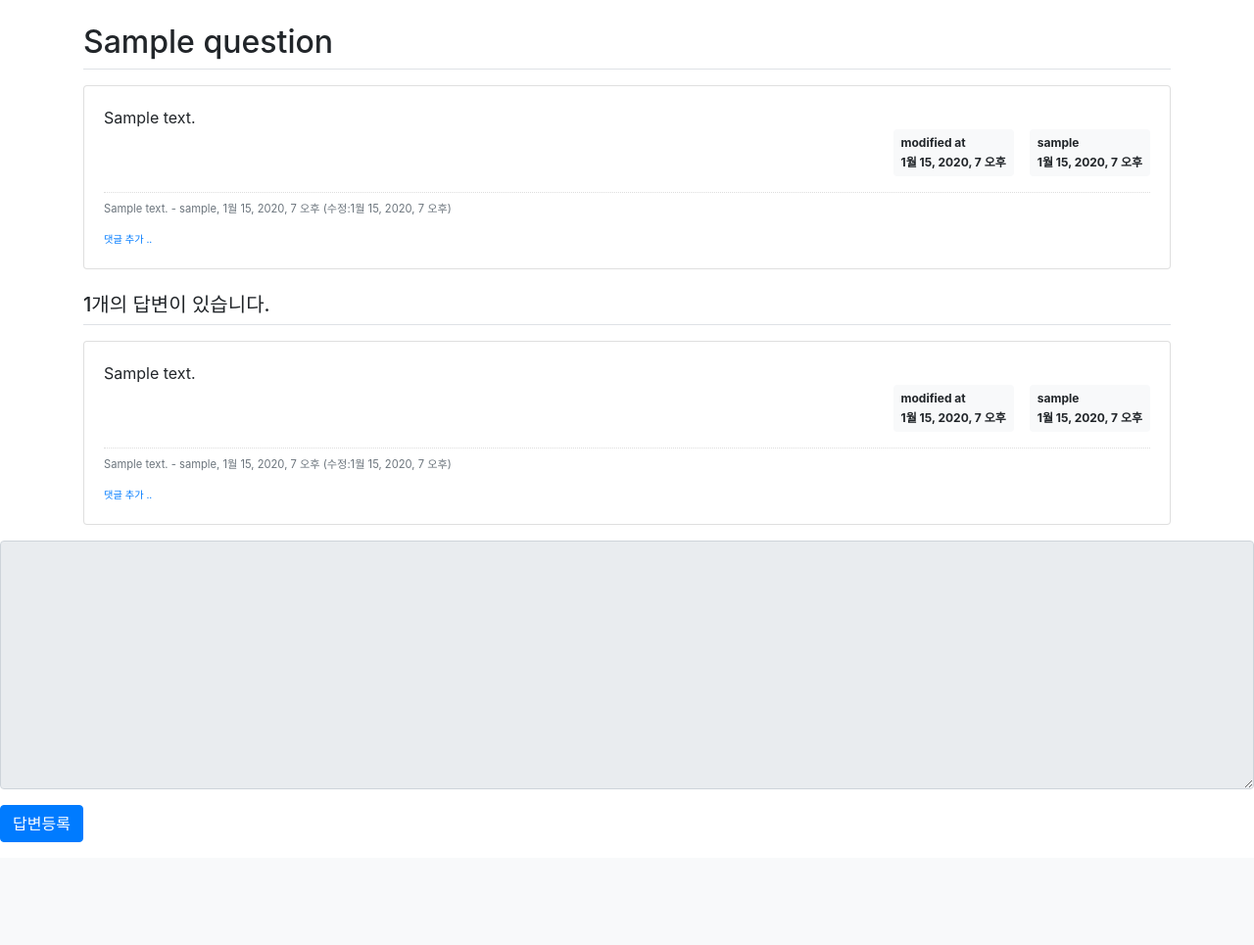
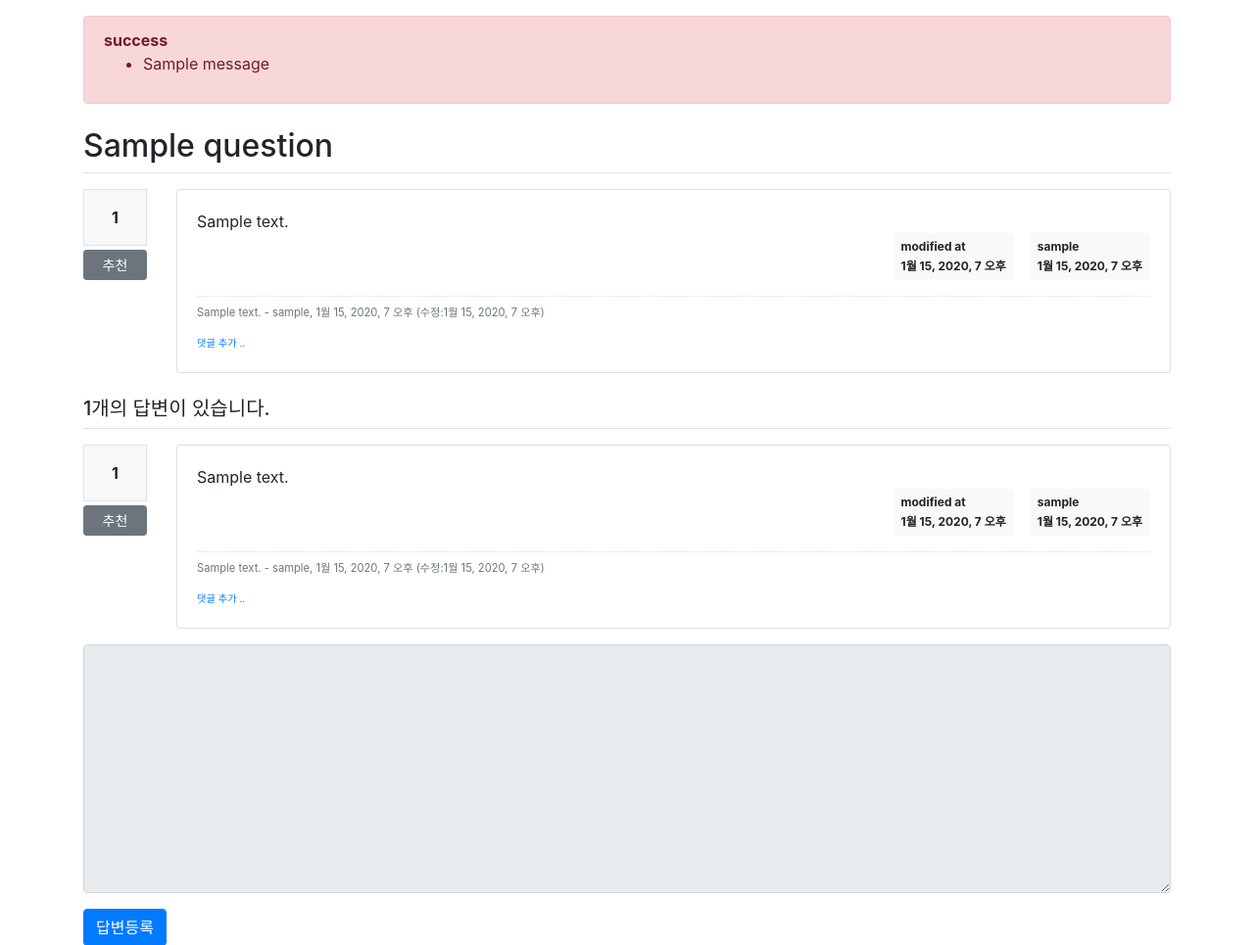
Before and after one commit to jhkang1517/pybo, a Django app: page /pybo/1/ in a window 1280 px wide. Shown: the part 57-1022 px from the top of the page at 98% size. Before the commit the page ends 917 px from the top, so only its background shows below. Run offline with Django 3.2, Linux system fonts and the light colour scheme; tables that the repository leaves empty hold one stand-in row (values such as "Sample post"); one stand-in notice (Sample message) is shown; some libraries are stand-ins or nearby versions.

Commit message:
20200821 오후 커밋

```diff
--- a/pybo/models.py
+++ b/pybo/models.py
@@ -14,13 +14,13 @@ class Question(models.Model):
     subject = models.CharField(max_length=200) # 질문의 제목
     content = models.TextField() # 질문의 내용
     create_date = models.DateTimeField() # 질문을 작성한 일시
-    author = models.ForeignKey(User, on_delete=models.CASCADE)
+    author = models.ForeignKey(User, on_delete=models.CASCADE, related_name='author_question')
     # author = models.ForeignKey(User, on_delete=models.CASCADE, null=True) # null 값을 허용하는 속성 값을 넣어주는 방법도 존재한다.
 
     # ----- edit -----
     modify_date = models.DateTimeField(null=True, blank=True)
     # - null=True, 와 blank=True를 사용하면 어떤 조건으로든 값을 비워둘 수 있다는 것을 의미한다.
-    voter = models.ManyToManyField(User) # voter 추가
+    voter = models.ManyToManyField(User, related_name='voter_question') # voter 추가
 
     # ----- edit -----
     def __str__(self):
@@ -31,12 +31,13 @@ class Answer(models.Model):
     question = models.ForeignKey(Question, on_delete=models.CASCADE) # 질문 (어떤 질문의 답변인지 알아야하므로 질문 속성이 필요)
     content = models.TextField() # 답변의 내용
     create_date = models.DateTimeField() # 답변을 작성한 일시
-    author = models.ForeignKey(User, on_delete=models.CASCADE)
+    author = models.ForeignKey(User, on_delete=models.CASCADE, related_name='author_answer') # voter 추가
 
     # ----- edit -----
     modify_date = models.DateTimeField(null=True, blank=True)
     # -
 
+    voter = models.ManyToManyField(User, related_name='voter_answer')
 # -
 
 # ----- edit -----
--- a/pybo/urls.py
+++ b/pybo/urls.py
@@ -1,7 +1,7 @@
 # ----- edit -----
 from django.urls import path
 
-from .views import base_views, question_views, answer_views, comment_views
+from .views import base_views, question_views, answer_views, comment_views, vote_views
 
 
 # ----- edit -----
@@ -32,6 +32,10 @@ urlpatterns = [
     path('comment/modify/answer/<int:comment_id>/', comment_views.comment_modify_answer, name='comment_modify_answer'),
     path('comment/delete/answer/<int:comment_id>/', comment_views.comment_delete_answer, name='comment_delete_answer'),
     # ---------------------------------------------------------------------------------------- #
+
+    # vote_views.py
+    path('vote/question/<int:question_id>/', vote_views.vote_question, name='vote_question'),
+    path('vote/answer/<int:answer_id>/', vote_views.vote_answer, name='vote_answer'),
 ]
 # urlpattern의 path는 path('', views.index) 처럼 pybo/ 를 생략한다.
 # 그 이유는 config/urls.py 파일에서 이미 pybo/ 로 시작하는 URL이 매핑되었기 때문이다.
--- a/templates/pybo/question_detail.html
+++ b/templates/pybo/question_detail.html
@@ -1,10 +1,24 @@
-<!-- ---------------------------------------- [edit] ---------------------------------------- -->
 {% extends 'base.html' %}
 {% block content %}
-<!-- ---------------------------------------------------------------------------------------- -->
 <div class="container my-3">
+    <!-- 사용자오류 표시 -->
+    {% if messages %}
+    <div class="alert alert-danger my-3" role="alert">
+    {% for message in messages %}
+        <strong>{{ message.tags }}</strong>
+        <ul><li>{{ message.message }}</li></ul>
+    {% endfor %}
+    </div>
+    {% endif %}
     <h2 class="border-bottom py-2">{{ question.subject }}</h2>
-    <div class="card my-3">
+    <div class="row my-3">
+        <div class="col-1"> <!-- 추천영역 -->
+            <div class="bg-light text-center p-3 border font-weight-bolder mb-1">{{question.voter.count}}</div>
+            <a href="#" data-uri="{% url 'pybo:vote_question' question.id  %}"
+               class="recommend btn btn-sm btn-secondary btn-block my-1">추천</a>
+        </div>
+        <div class="col-11"> <!-- 질문영역 -->
+            <div class="card">
                 <div class="card-body">
                     <div class="card-text" style="white-space: pre-line;">{{ question.content }}</div>
                     <div class="d-flex justify-content-end">
@@ -55,9 +69,18 @@
                     <!-- 질문 댓글 End -->
                 </div>
             </div>
+        </div>
+    </div>
     <h5 class="border-bottom my-3 py-2">{{question.answer_set.count}}개의 답변이 있습니다.</h5>
     {% for answer in question.answer_set.all %}
-    <div class="card my-3">
+    <div class="row my-3">
+        <div class="col-1">  <!-- 추천영역 -->
+            <div class="bg-light text-center p-3 border font-weight-bolder mb-1">{{answer.voter.count}}</div>
+            <a href="#" data-uri="{% url 'pybo:vote_answer' answer.id  %}"
+                class="recommend btn btn-sm btn-secondary btn-block my-1">추천</a>
+        </div>
+        <div class="col-11">  <!-- 답변영역 -->
+            <div class="card">
                 <div class="card-body">
                     <div class="card-text" style="white-space: pre-line;">{{ answer.content }}</div>
                     <div class="d-flex justify-content-end">
@@ -107,6 +130,7 @@
                 </div>
             </div>
         </div>
+    </div>
     {% endfor %}
     <form action="{% url 'pybo:answer_create' question.id %}" method="post" class="my-3">
         {% csrf_token %}
@@ -129,4 +153,14 @@
 </div>
 <!-- ---------------------------------------- [edit] ---------------------------------------- -->
 {% endblock %}
-<!-- ---------------------------------------------------------------------------------------- -->
+{% block script %}
+<script type='text/javascript'>
+$(document).ready(function(){
+    $(".recommend").on('click', function() {
+        if(confirm("정말로 추천하시겠습니까?")) {
+            location.href = $(this).data('uri');
+        }
+    });
+});
+</script>
+{% endblock %}
--- a/templates/pybo/question_list.html
+++ b/templates/pybo/question_list.html
@@ -8,6 +8,7 @@
         <thead>
         <tr class="text-center thead-dark">
             <th>번호</th>
+            <th>추천</th>
             <th style="width:50$">제목</th>
             <th>글쓴이</th>
             <th>작성일시</th>
@@ -45,6 +46,11 @@
         <li class="page-item">
             <a class="page-link" href="?page={{ question_list.previous_page_number }}">이전</a>
         </li>
+
+
+
+
+
         {% else %}
         <li class="page-item disabled">
             <a class="page-link" tabindex="-1" aria-disabled="true" href="#">이전</a>
```
Also changed, not shown: pybo/views/vote_views.py (added, +32 -0 lines), pybo/migrations/0007_auto_20200921_0948.py (added). Lines whose indentation alone changed are shown as unchanged.
